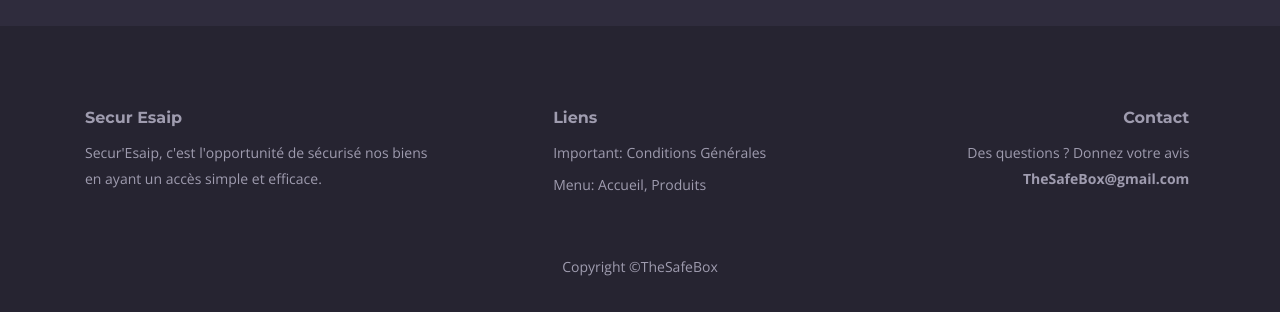
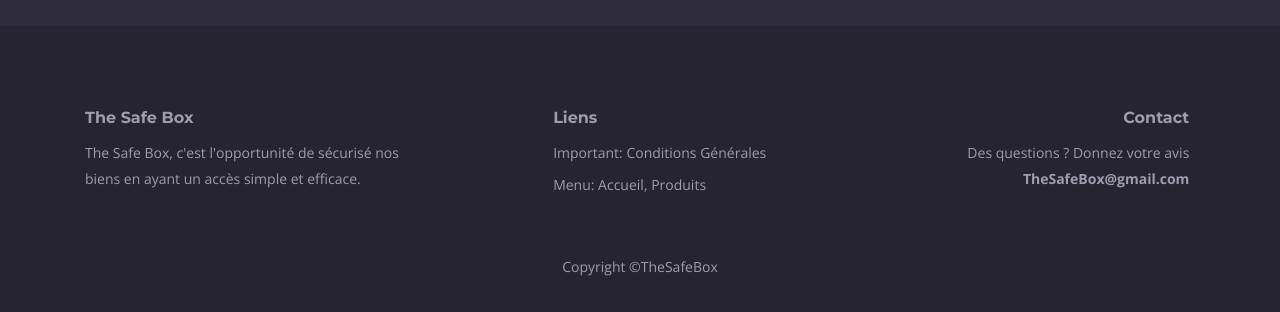
Before and after one commit to Joffrcy/TheSafeBox, a PHP site: page /terms.php in a window 1280 px wide. Shown: the part 2022-2334 px from the top of the page. Run offline with PHP 8.4, Linux system fonts and the light colour scheme.

Commit message:
changement html

```diff
--- a/accueil.php
+++ b/accueil.php
@@ -113,8 +113,8 @@
             <div class="row">
                 <div class="col-lg-12">
                     <div class="footer-col first">
-                        <h6>Secur Esaip</h6>
-                        <p class="p-small">Secur'Esaip, c'est l'opportunité de sécurisé nos biens en ayant un accès simple et efficace.</p>
+                        <h6>The Safe Box</h6>
+                        <p class="p-small">The Safe Box, c'est l'opportunité de sécurisé nos biens en ayant un accès simple et efficace.</p>
                     </div> <!-- end of footer-col -->
                     <div class="footer-col second">
                         <h6>Liens</h6>
--- a/connexion.php
+++ b/connexion.php
@@ -141,7 +141,7 @@ include('/var/www/html/lib/phpqrcode/qrlib.php');
 
 					//Formulaire d'inscription
 					if(!empty($_GET) && isset($_GET["action"]) && $_GET["action"]=="inscription"){
-						echo '<h2> Formlulaire d\'inscription :</h2></br>';
+						echo '<h2> Formulaire d\'inscription :</h2></br>';
 						afficheFormulaireAjoutClient();
 						echo '<h3 id="nouveau">Vous possédez déjà un compte ? - <a href="connexion.php?action=connexion">Identifiez-vous </a></h3>';
 					}
@@ -187,8 +187,8 @@ include('/var/www/html/lib/phpqrcode/qrlib.php');
             <div class="row">
                 <div class="col-lg-12">
                     <div class="footer-col first">
-                        <h6>Secur Esaip</h6>
-                        <p class="p-small">Secur'Esaip, c'est l'opportunité de sécurisé nos biens en ayant un accès simple et efficace.</p>
+                        <h6>The Safe Box</h6>
+                        <p class="p-small">The Safe Box, c'est l'opportunité de sécurisé nos biens en ayant un accès simple et efficace.</p>
                     </div> <!-- end of footer-col -->
                     <div class="footer-col second">
                         <h6>Liens</h6>
--- a/index.php
+++ b/index.php
@@ -199,8 +199,8 @@
             <div class="row">
                 <div class="col-lg-12">
                     <div class="footer-col first">
-                        <h6>Secur Esaip</h6>
-                        <p class="p-small">Secur'Esaip, c'est l'opportunité de sécurisé nos biens en ayant un accès simple et efficace.</p>
+                        <h6>The Safe Box</h6>
+                        <p class="p-small">The Safe Box, c'est l'opportunité de sécurisé nos biens en ayant un accès simple et efficace.</p>
                     </div> <!-- end of footer-col -->
                     <div class="footer-col second">
                         <h6>Liens</h6>
--- a/modification.php
+++ b/modification.php
@@ -178,8 +178,8 @@ include 'formulaires.php';
             <div class="row">
                 <div class="col-lg-12">
                     <div class="footer-col first">
-                        <h6>Secur Esaip</h6>
-                        <p class="p-small">Secur'Esaip, c'est l'opportunité de sécurisé nos biens en ayant un accès simple et efficace.</p>
+                        <h6>The Safe Box</h6>
+                        <p class="p-small">The Safe Box, c'est l'opportunité de sécurisé nos biens en ayant un accès simple et efficace.</p>
                     </div> <!-- end of footer-col -->
                     <div class="footer-col second">
                         <h6>Liens</h6>
--- a/produits.php
+++ b/produits.php
@@ -197,8 +197,8 @@
             <div class="row">
                 <div class="col-lg-12">
                     <div class="footer-col first">
-                        <h6>Secur Esaip</h6>
-                        <p class="p-small">Secur'Esaip, c'est l'opportunité de sécurisé nos biens en ayant un accès simple et efficace.</p>
+                        <h6>The Safe Box</h6>
+                        <p class="p-small">The Safe Box, c'est l'opportunité de sécurisé nos biens en ayant un accès simple et efficace.</p>
                     </div> <!-- end of footer-col -->
                     <div class="footer-col second">
                         <h6>Liens</h6>
--- a/terms.php
+++ b/terms.php
@@ -149,8 +149,8 @@
             <div class="row">
                 <div class="col-lg-12">
                     <div class="footer-col first">
-                        <h6>Secur Esaip</h6>
-                        <p class="p-small">Secur'Esaip, c'est l'opportunité de sécurisé nos biens en ayant un accès simple et efficace.</p>
+                        <h6>The Safe Box</h6>
+                        <p class="p-small">The Safe Box, c'est l'opportunité de sécurisé nos biens en ayant un accès simple et efficace.</p>
                     </div> <!-- end of footer-col -->
                     <div class="footer-col second">
                         <h6>Liens</h6>
```
